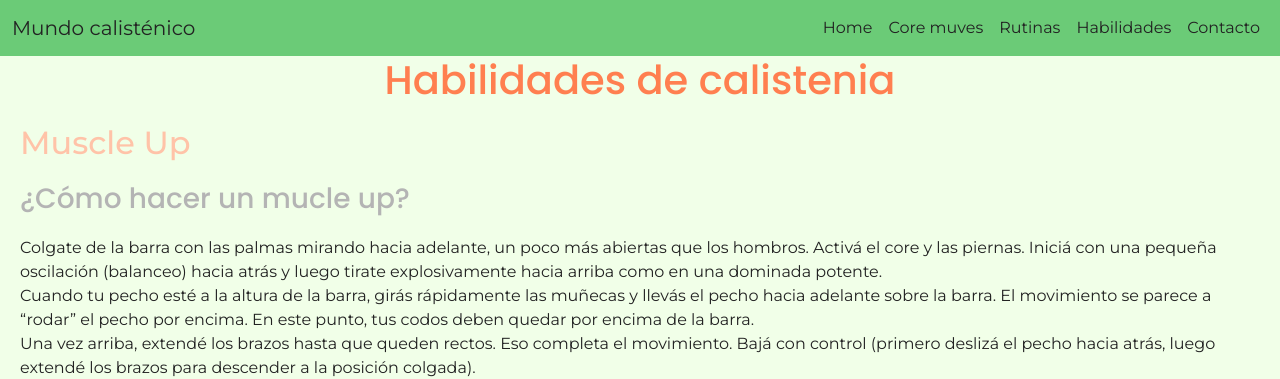
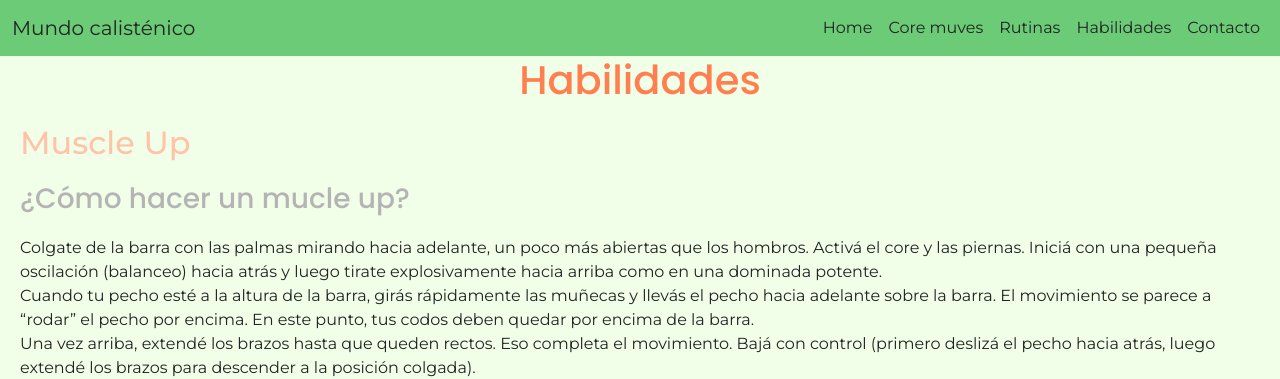
Before and after one commit to maga-alvarez/mundoclaistenico, a plain HTML site: page pages/habilidades.html in a window 1280 px wide. Shown: the top 379 px of the page. Drawn offline with nearby package versions, Linux system fonts and the light colour scheme; a web font is replaced by a local one.

Commit message:
Cambio el nombre de Habilidades

```diff
--- a/pages/habilidades.html
+++ b/pages/habilidades.html
@@ -34,7 +34,7 @@
     </header>
     <main>
         <h1 class="animate__animated animate__backInLeft">
-            Habilidades de calistenia
+            Habilidades
         </h1>
             <h2>
                 Muscle Up
```
